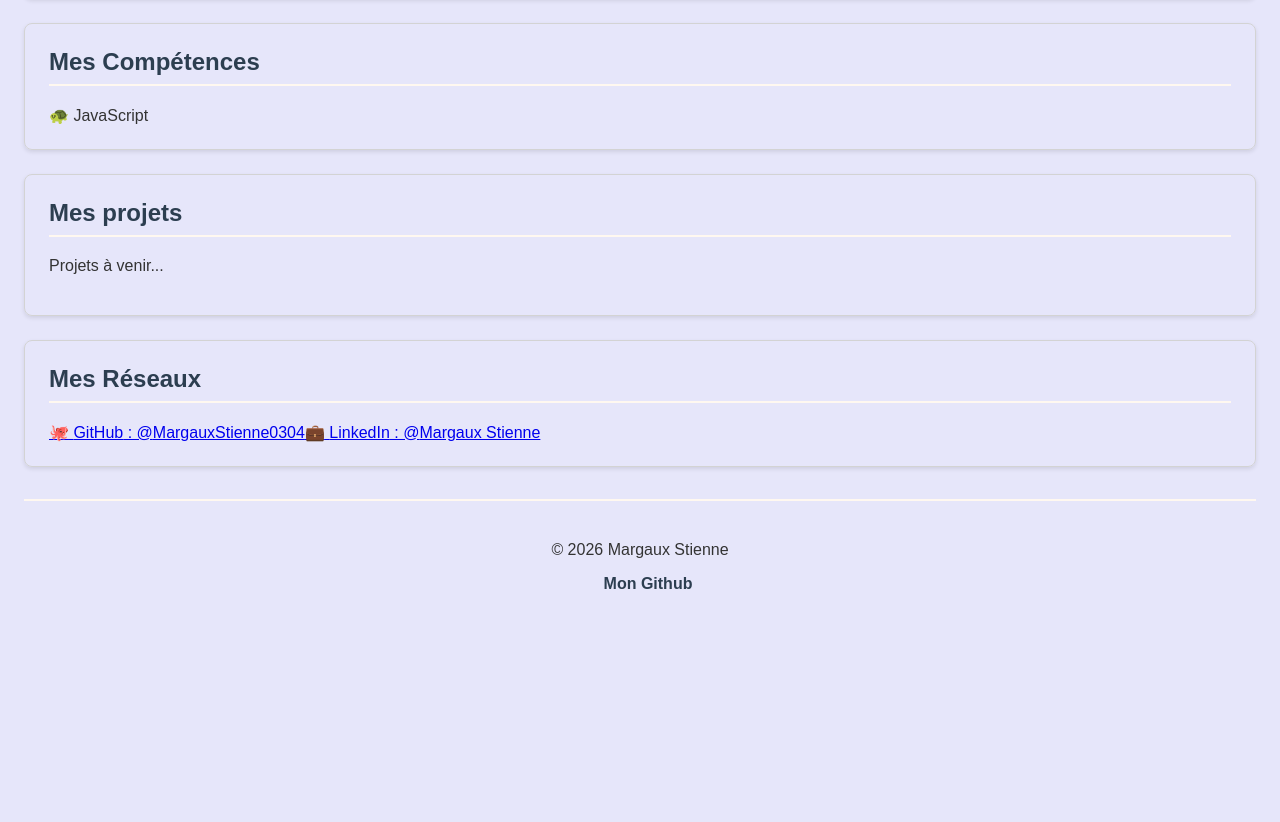
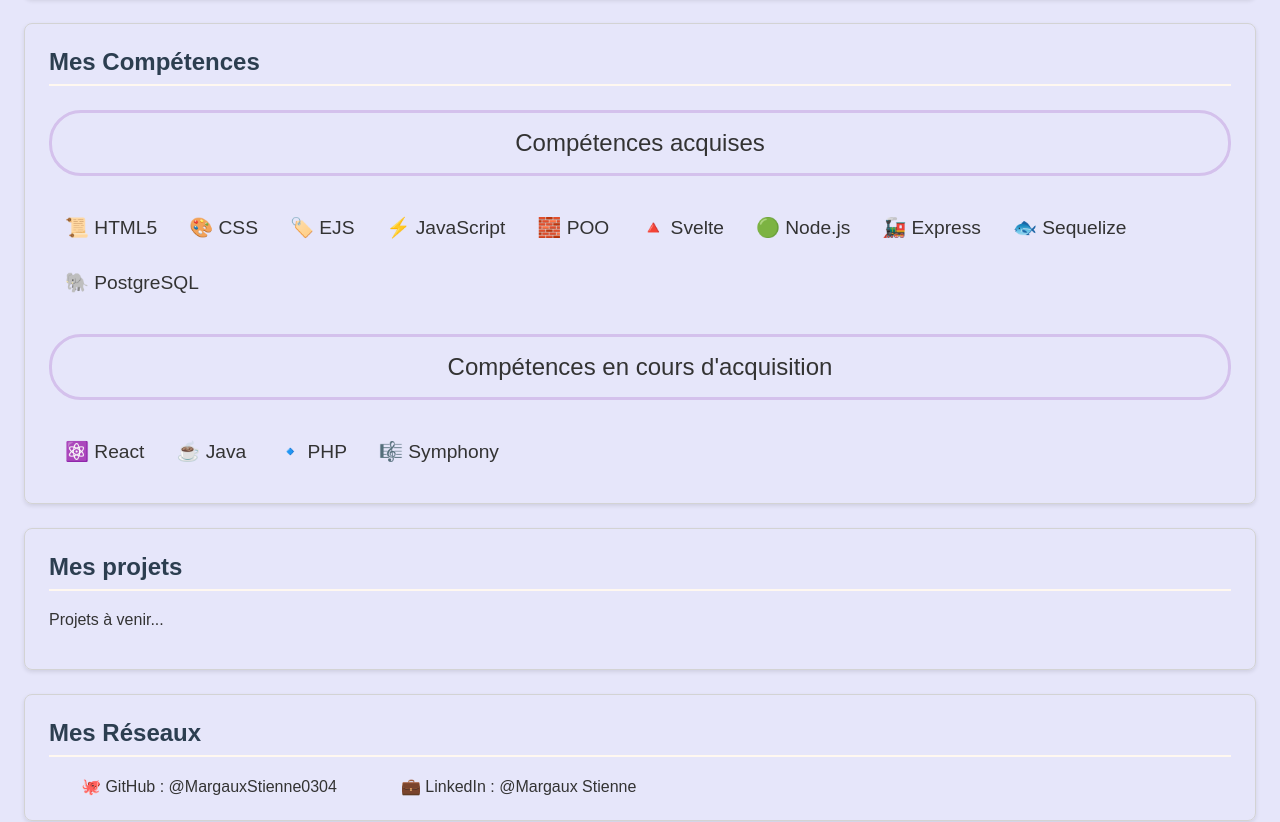
Before and after one commit to MargauxStienne0304/portfolio-meteo, a React (Vite) app: page / in a window 1280 px wide. Shown: the part 405-1227 px from the top of the page. Before the commit the page ends 1030 px from the top, so only its background shows below. Built offline with nearby package versions, Linux system fonts and the light colour scheme.

Commit message:
feat: improving home page

```diff
--- a/src/App.css
+++ b/src/App.css
@@ -1,4 +1,4 @@
-:root{
+:root {
     font-family: Arial, Helvetica, sans-serif;
     background-color: #E6E6FA;
     color: #333333;
@@ -11,7 +11,7 @@
 }
 
 .header {
-background-color: #d4C1EC ;
+    background-color: #d4C1EC;
     text-align: start;
     padding: 2rem;
     margin-bottom: 2rem;
@@ -30,11 +30,11 @@
 
 .navbar {
     padding: 1rem;
-background-color: #d4C1EC ;
+    background-color: #d4C1EC;
     margin-bottom: 2rem;
 }
 
-.navbar ul{
+.navbar ul {
     list-style: none;
     padding: 0;
     margin: 0;
@@ -58,7 +58,7 @@
     border-radius: 8px;
     padding: 1.5rem;
     margin-bottom: 1.5rem;
-box-shadow: 0 2px 4px rgba(0,0,0,0.1);
+    box-shadow: 0 2px 4px rgba(0, 0, 0, 0.1);
 }
 
 .section h2 {
@@ -72,21 +72,38 @@
     margin-top: 1rem;
 }
 
+.skills {
+    display: flex;
+    justify-content: center;
+    font-size: 1.5rem;
+    border: 3px solid #d4C1EC;
+    border-radius: 2rem;
+    padding: 1rem;
+}
+
+.skill {
+    margin: 1rem;
+    font-size: 1.2rem;
+    display: inline-flex;
+    align-items: center;
+}
+
+
+a {
+    margin: 1rem;
+    padding: 1rem;
+    text-decoration: none;
+    color: #333333;
+}
+
+a:hover {
+    text-decoration: underline;
+    color: blue;
+}
+
 .footer {
     text-align: center;
     padding: 1.5rem;
     margin-top: 2rem;
     border-top: 2px solid #FFF8F0;
 }
-
-.footer a {
-color: #2c3e50;
-text-decoration: none;
-margin-left: 1rem;
-font-weight: bold;
-}
-
-.footer a:hover {
-text-decoration: underline;
-color: #b28c6c;
-}
--- a/src/App.jsx
+++ b/src/App.jsx
@@ -22,7 +22,23 @@
           <p>J'ai découvert le développement web grâce à l'application Mimo avant de me former à l'Ecole O'Clock et je suis maintenant développeuse FullStack et passionnée ! </p>
         </Section>
         <Section title="Mes Compétences">
-          <Skill name="JavaScript" icon="🐢" />
+          <p className="skills">Compétences acquises</p>
+          <Skill name="HTML5" icon="📜" />
+          <Skill name="CSS" icon="🎨" />
+          <Skill name="EJS" icon="🏷️" />
+          <Skill name="JavaScript" icon="⚡" />
+          <Skill name="POO" icon="🧱"/>
+          <Skill name="Svelte" icon="🔺" />
+          <Skill name="Node.js" icon="🟢" />
+          <Skill name="Express" icon="🚂" />
+          <Skill name="Sequelize" icon="🐟" />
+          <Skill name="PostgreSQL" icon="🐘" />
+          <p className="skills">Compétences en cours d'acquisition</p>
+          <Skill name="React" icon="⚛️"/>
+          <Skill name="Java" icon="☕"/>
+          <Skill name="PHP" icon="🔹"/>
+          <Skill name="Symphony" icon="🎼"/>
+
         </Section>
         <Section title="Mes projets">
           <p>Projets à venir...</p>
@@ -35,12 +51,12 @@
             />
           <SocialLink
             platform="LinkedIn"
-            url="www.linkedin.com/in/margaux-stienne"
+            url="https://www.linkedin.com/in/margaux-stienne"
             username="Margaux Stienne"
             />
         </Section>
       </main>
-      <Footer githubUrl="https://github.com/MargauxStienne0304" />
+      <Footer />
     </div>
   );
 }
--- a/src/components/Footer.jsx
+++ b/src/components/Footer.jsx
@@ -1,10 +1,7 @@
-function Footer({githubUrl= "https://github.com/MargauxStienne0304"}){
+function Footer(){
     return(
         <footer className="footer">
             <p>© 2026 Margaux Stienne</p>
-            <a href={githubUrl} target="_blank" rel="noopener noreferrer">
-                Mon Github
-            </a>
         </footer>
     );
 }
```
Lines whose indentation alone changed are shown as unchanged.
